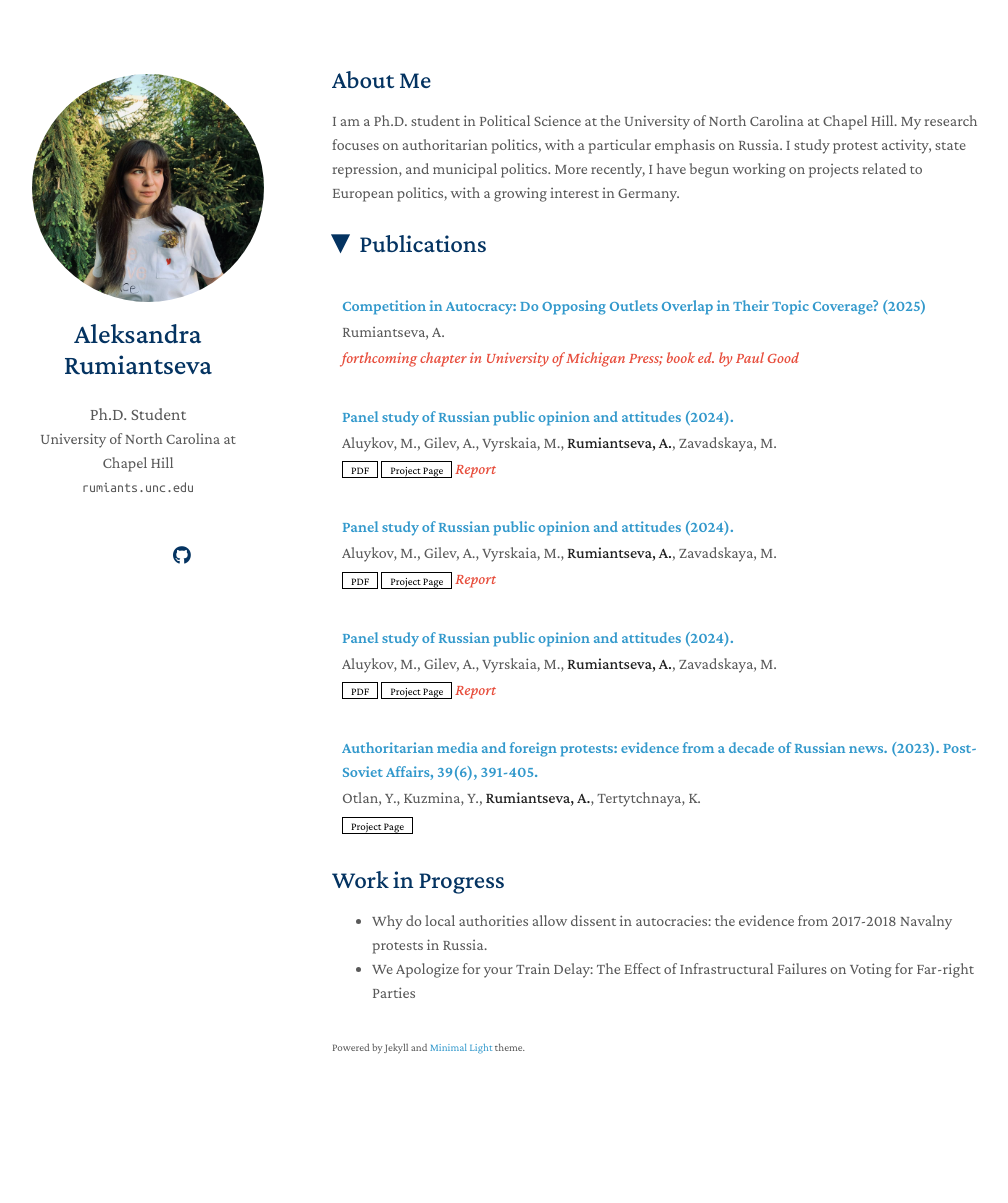
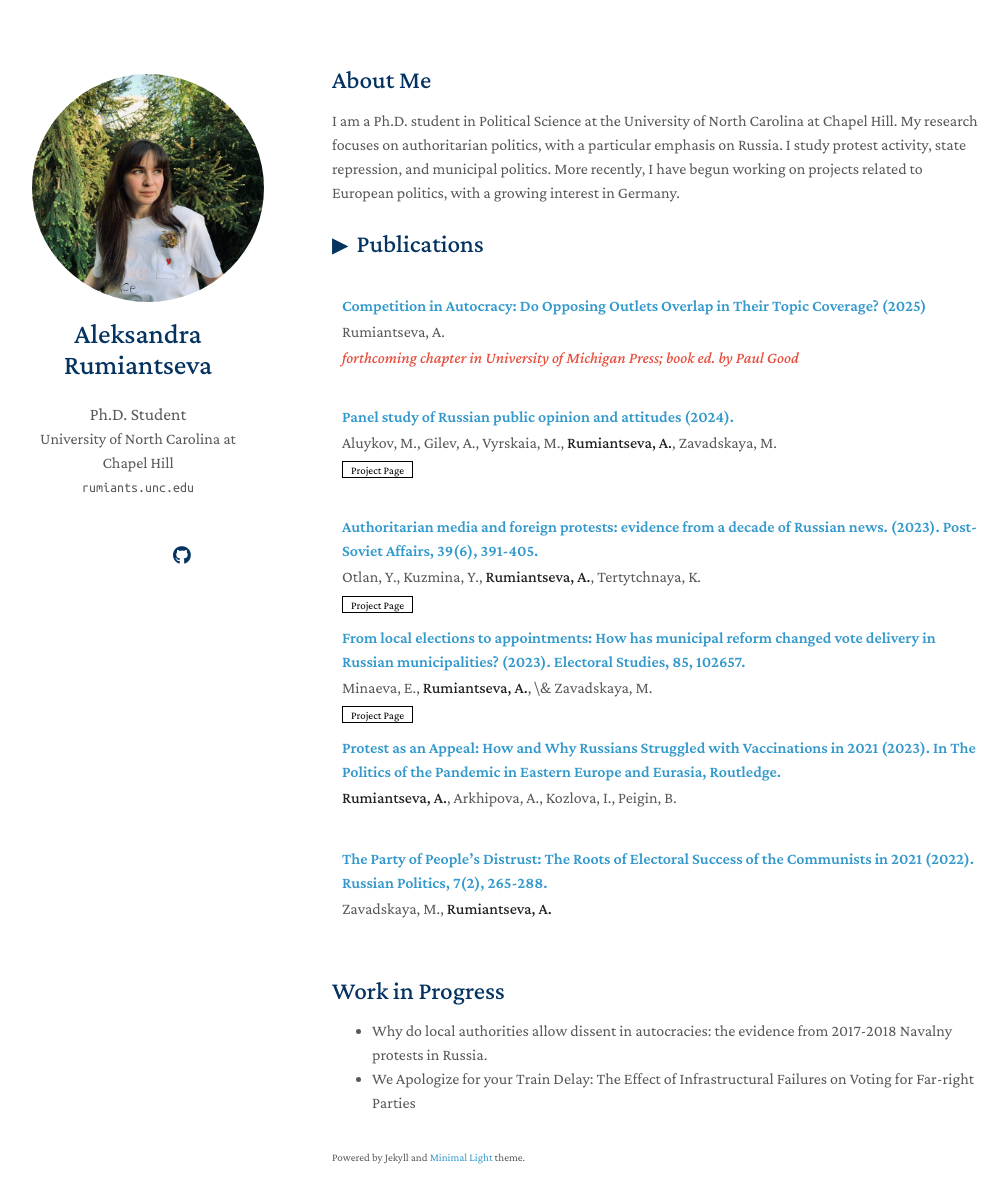
Before and after one commit to dimvdali/dimvdali.github.io, a Jekyll site: the page built from index.md, in a window 1280 px wide and 1238 px high. Shown: the top 1203 px of the window, without its empty margins (138-1146 px from the left). Built offline with Jekyll 4.4.1, drawn with Linux system fonts in a browser that asks for light colours; a style sheet for code colours, icons or effects is not loaded; our own code applies the rules of GitHub Pages for plain Markdown files.

Commit message:
update Publications

```diff
--- a/_data/publications.yml
+++ b/_data/publications.yml
@@ -6,22 +6,18 @@ main:
 
   - title: "Panel study of Russian public opinion and attitudes (2024)."
     authors: Aluykov, M., Gilev, A., Vyrskaia, M., <strong>Rumiantseva, A.</strong>, Zavadskaya, M.
-    pdf: https://osf.io/preprints/osf/ek8wy_v1
-    page: https://class-il.mpi-inf.mpg.de/mnemonics/
-    notes: Report
-
-  - title: "Panel study of Russian public opinion and attitudes (2024)."
-    authors: Aluykov, M., Gilev, A., Vyrskaia, M., <strong>Rumiantseva, A.</strong>, Zavadskaya, M.
-    pdf: https://osf.io/preprints/osf/ek8wy_v1
-    page: https://class-il.mpi-inf.mpg.de/mnemonics/
-    notes: Report
-
-  - title: "Panel study of Russian public opinion and attitudes (2024)."
-    authors: Aluykov, M., Gilev, A., Vyrskaia, M., <strong>Rumiantseva, A.</strong>, Zavadskaya, M.
-    pdf: https://osf.io/preprints/osf/ek8wy_v1
-    page: https://class-il.mpi-inf.mpg.de/mnemonics/
-    notes: Report
+    page: https://osf.io/preprints/osf/ek8wy_v1
 
   - title: "Authoritarian media and foreign protests: evidence from a decade of Russian news. (2023). Post-Soviet Affairs, 39(6), 391-405."
     authors: Otlan, Y., Kuzmina, Y., <strong>Rumiantseva, A.</strong>, Tertytchnaya, K.
     page: https://www.tandfonline.com/doi/full/10.1080/1060586X.2023.2264079
+
+  - title: "From local elections to appointments: How has municipal reform changed vote delivery in Russian municipalities? (2023). Electoral Studies, 85, 102657."
+    authors: Minaeva, E., <strong>Rumiantseva, A.</strong>, \& Zavadskaya, M.
+    page: https://www.sciencedirect.com/science/article/pii/S0261379423000793
+
+  - title: "Protest as an Appeal: How and Why Russians Struggled with Vaccinations in 2021 (2023). In The Politics of the Pandemic in Eastern Europe and Eurasia, Routledge."
+    authors: <strong>Rumiantseva, A.</strong>, Arkhipova, A., Kozlova, I., Peigin, B.
+
+  - title: "The Party of People’s Distrust: The Roots of Electoral Success of the Communists in 2021 (2022). Russian Politics, 7(2), 265-288."
+    authors: Zavadskaya, M., <strong>Rumiantseva, A.</strong>
--- a/_sass/minimal-light-no-dark-mode.scss
+++ b/_sass/minimal-light-no-dark-mode.scss
@@ -529,10 +529,10 @@ summary {
 
 summary::before {
   content: "▶ ";
-  display: inline-block;
-  margin-right: 8px;
-  transition: transform 0.2s ease;
+  font-size: 85%; /* smaller arrow */
+  margin-right: 4px;
 }
+
 
 details[open] summary::before {
   transform: rotate(90deg);
--- a/_sass/minimal-light.scss
+++ b/_sass/minimal-light.scss
@@ -609,10 +609,10 @@ summary {
 
 summary::before {
   content: "▶ ";
-  display: inline-block;
-  margin-right: 8px;
-  transition: transform 0.2s ease;
+  font-size: 85%; /* smaller arrow */
+  margin-right: 4px;
 }
+
 
 details[open] summary::before {
   transform: rotate(90deg);
--- a/assets/css/publications-no-dark-mode.css
+++ b/assets/css/publications-no-dark-mode.css
@@ -87,10 +87,10 @@ summary {
 
   summary::before {
     content: "▶ ";
-    display: inline-block;
-    margin-right: 8px;
-    transition: transform 0.2s ease;
+    font-size: 85%; /* smaller arrow */
+    margin-right: 4px;
   }
+
 
   details[open] summary::before {
     transform: rotate(90deg);
--- a/assets/css/publications.css
+++ b/assets/css/publications.css
@@ -95,10 +95,10 @@ summary {
 
 summary::before {
   content: "▶ ";
-  display: inline-block;
-  margin-right: 8px;
-  transition: transform 0.2s ease;
+  font-size: 85%; /* smaller arrow */
+  margin-right: 4px;
 }
+
 
 details[open] summary::before {
   transform: rotate(90deg);
```
